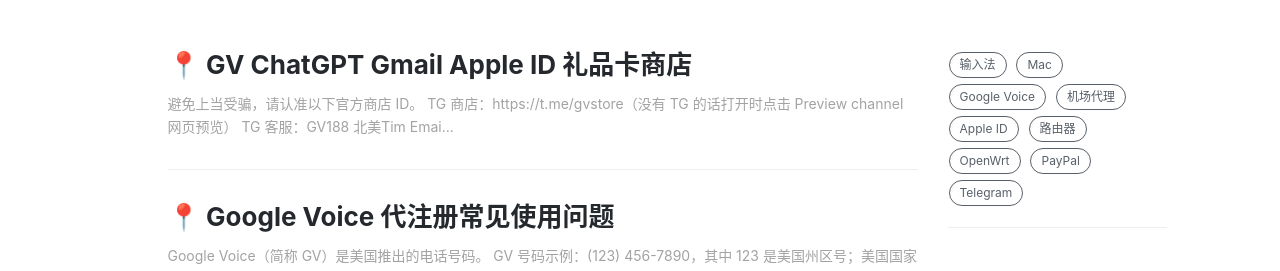
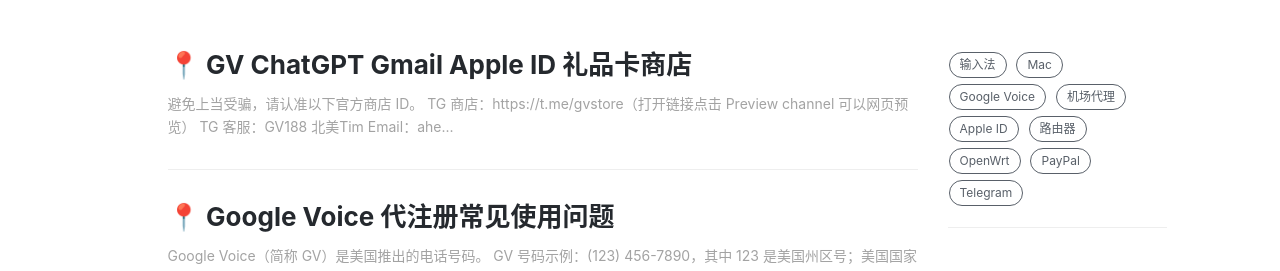
Before and after one commit to ssnhd/ssnhd.github.io, a Jekyll site: the page built from index.html, in a window 1280 px wide and 900 px high. Shown: the part 420-691 px from the top of the window. Built offline with Jekyll 4.4.1, drawn with Linux system fonts in a browser that asks for light colours; nearby versions of some CDN libraries; the list of posts is cut into pages by our own code; comment, search, counter and statistics services are not loaded.

Commit message:
Update 2023-3-19-store.md

```diff
--- a/_posts/2023-3-19-store.md
+++ b/_posts/2023-3-19-store.md
@@ -15,7 +15,7 @@
 
 避免上当受骗，请认准以下官方商店 ID。
 
-- TG 商店：[https://t.me/gvstore](https://t.me/gvstore)（没有 TG 的话打开时点击 `Preview channel` 网页预览）
+- TG 商店：[https://t.me/gvstore](https://t.me/gvstore)（打开链接点击 `Preview channel` 可以网页预览）
 - TG 客服：[GV188 北美Tim](https://t.me/GV188)
 - Email：<ahezuo@gmail.com> （TG 无法私聊时使用邮件）
 - 程序员群：[https://t.me/V2EXPro](https://t.me/V2EXPro)
```
